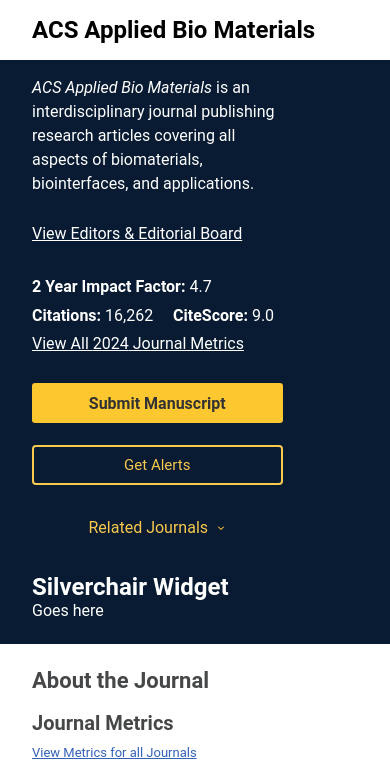
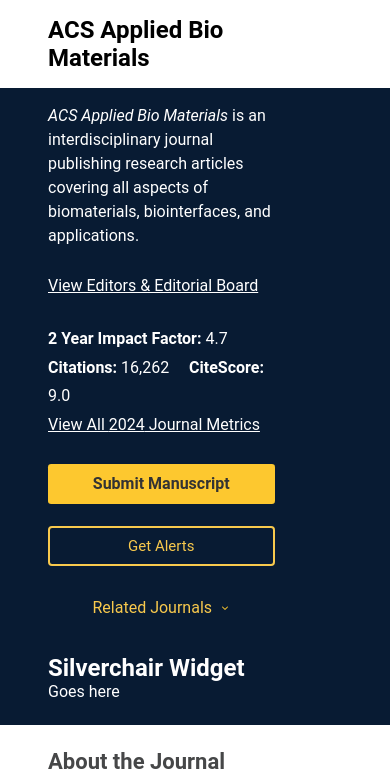
Before and after one commit to alokagase-pbs/silverchair-journal-about, a plain HTML site: page index.html in a window 390 px wide. Shown: the top 781 px of the page. Drawn offline with Linux system fonts and the light colour scheme; no server answers; a web font is replaced by a local one.

Commit message:
Integration of column class

```diff
--- a/index.html
+++ b/index.html
@@ -16,10 +16,13 @@
     <main>
         <section id="custom-page-silverchair" class="custom-page-silverchair">
             <div class="sc-header sc-header__wrapper" id="sc-header-wrapper" aria-labelledby="sc-header-title">
+                <div class="sc-custom-wrapper-header column">
                     <h1 class="sc-header__title" id="sc-header__title" aria-live="polite"></h1>
+                </div>
             </div>
 
             <section class="sc-mdw" id="sc-mdw" aria-label="Article metadata">
+                <div class="sc-custom-wrapper-mdw column">
                     <div class="sc-mdw__left" id="sc-mdw__left" aria-label="Metadata details">
                         <section class="sc-mdw__blurb" id="sc-mdw__blurb" aria-label="Journal blurb">
                             <p class="sc-mdw__blurb-value" id="sc-mdw__blurb-value" aria-live="polite"></p>
@@ -62,7 +65,6 @@
                                 </span>
                                 &nbsp;&nbsp;&nbsp;
 
-
                                 <strong class="sc-metrics__cites-label" id="sc-metrics__cites-label">
                                     Citations:
                                 </strong>
@@ -78,8 +80,6 @@
                                 </span>
                             </p>
 
-
-
                             <p class="sc-metrics__line sc-editors__line">
                                 <a href="/journal-metrics" class="sc-editors__link">
                                     View All
@@ -90,16 +90,12 @@
                         </section>
 
                         <div class="sc-cta" aria-label="Actions">
-                        <a class="sc-cta__submit-wrap" href="https://publish.acs.org/" target="_blank" rel="noopener">
+                            <a class="sc-cta__submit-wrap" href="https://publish.acs.org/" target="_blank"
+                                rel="noopener">
                                 <button class="sc-cta__submit" type="button" aria-label="Submit manuscript">
                                     Submit Manuscript
                                 </button>
                             </a>
-
-
-
-
-
 
                             <a rel="noopener" class="sc-cta__alert-wrap" href="https://preferences.acs.org/"
                                 target="_blank">
@@ -108,8 +104,6 @@
                                     Get Alerts
                                 </button>
                             </a>
-
-
 
                             <div id="sc-reljournals" class="sc-reljournals" aria-label="Related journals">
                                 <div class="sc-custom-select" id="sc-custom-select" aria-expanded="false"
@@ -141,16 +135,19 @@
                             <p>Goes here</p>
                         </section>
                     </div>
+                </div>
             </section>
 
             <main class="sc-foot" id="sc-foot" role="main" tabindex="-1" aria-labelledby="sc-foot__about-title">
+                <div class="column sc-custom-wrapper-footer">
                     <header class="sc-foot__header" aria-labelledby="sc-foot__about-title">
                         <h1 class="sc-foot__title" id="sc-foot__title">About the Journal</h1>
                     </header>
 
                     <div class="sc-metrics__header" aria-labelledby="sc-metrics__title">
                         <h4 class="sc-metrics__title" id="sc-metrics__title">Journal Metrics</h4>
-                    <a href="/journal-metrics" class="sc-foot-link sc-foot-view-all-link sc-foot-mobile-dimension">View
+                        <a href="/journal-metrics"
+                            class="sc-foot-link sc-foot-view-all-link sc-foot-mobile-dimension">View
                             Metrics for all Journals</a>
                     </div>
 
@@ -169,9 +166,11 @@
                             </div>
 
                             <div class="sc-metrics__item">
-                            <div class="sc-metrics__value sc-metrics__value--five-if" id="sc-metrics__value--five-if"
-                                aria-live="polite" aria-labelledby="sc-metrics__label--five-if"></div>
-                            <div class="sc-metrics__label" id="sc-metrics__label--five-if">5-Year Impact Factor</div>
+                                <div class="sc-metrics__value sc-metrics__value--five-if"
+                                    id="sc-metrics__value--five-if" aria-live="polite"
+                                    aria-labelledby="sc-metrics__label--five-if"></div>
+                                <div class="sc-metrics__label" id="sc-metrics__label--five-if">5-Year Impact Factor
+                                </div>
                             </div>
 
                             <div class="sc-metrics__item">
@@ -192,7 +191,8 @@
                                 <div class="sc-metrics__value sc-metrics__value--days-first"
                                     id="sc-metrics__value--days-first" aria-live="polite"
                                     aria-labelledby="sc-metrics__label--days-first"></div>
-                            <div class="sc-metrics__label" id="sc-metrics__label--days-first">Days to First Peer Review
+                                <div class="sc-metrics__label" id="sc-metrics__label--days-first">Days to First Peer
+                                    Review
                                     Decision*</div>
                             </div>
 
@@ -207,7 +207,8 @@
                                 <div class="sc-metrics__value sc-metrics__value--days-asap"
                                     id="sc-metrics__value--days-asap" aria-live="polite"
                                     aria-labelledby="sc-metrics__label--days-asap"></div>
-                            <div class="sc-metrics__label" id="sc-metrics__label--days-asap">Days from Accept to ASAP*
+                                <div class="sc-metrics__label" id="sc-metrics__label--days-asap">Days from Accept to
+                                    ASAP*
                                 </div>
                             </div>
                         </div>
@@ -232,24 +233,29 @@
                                 <h4 class="sc-aim__included-title">Examples of topics that are in-scope:</h4>
                                 <ul class="sc-aim__included-list">
                                     <li>Lorem Ipsum is simply dummy text of the printing and typesetting industry.
-                                    Lorem Ipsum has been the industry's standard dummy text ever since the 1500s.</li>
+                                        Lorem Ipsum has been the industry's standard dummy text ever since the 1500s.
+                                    </li>
                                     <li>It is a long established fact that a reader will be distracted by the readable
                                         content of a page when looking at its layout.</li>
                                     <li>Lorem Ipsum is simply dummy text of the printing and typesetting industry.
-                                    Lorem Ipsum has been the industry's standard dummy text ever since the 1500s.</li>
+                                        Lorem Ipsum has been the industry's standard dummy text ever since the 1500s.
+                                    </li>
                                     <li>It is a long established fact that a reader will be distracted by the readable
                                         content of a page when looking at its layout.</li>
                                 </ul>
 
-                            <h4 class="sc-aim__excluded-title" id="sc-aim__excluded-title">Examples of topics that are
+                                <h4 class="sc-aim__excluded-title" id="sc-aim__excluded-title">Examples of topics that
+                                    are
                                     NOT in-scope:</h4>
                                 <ul class="sc-aim__excluded-list" aria-labelledby="sc-aim__excluded-title">
                                     <li>Lorem Ipsum is simply dummy text of the printing and typesetting industry.
-                                    Lorem Ipsum has been the industry's standard dummy text ever since the 1500s.</li>
+                                        Lorem Ipsum has been the industry's standard dummy text ever since the 1500s.
+                                    </li>
                                     <li>It is a long established fact that a reader will be distracted by the readable
                                         content of a page when looking at its layout.</li>
                                     <li>Lorem Ipsum is simply dummy text of the printing and typesetting industry.
-                                    Lorem Ipsum has been the industry's standard dummy text ever since the 1500s.</li>
+                                        Lorem Ipsum has been the industry's standard dummy text ever since the 1500s.
+                                    </li>
                                     <li>It is a long established fact that a reader will be distracted by the readable
                                         content of a page when looking at its layout.</li>
                                 </ul>
@@ -268,9 +274,11 @@
                                 <div class="sc-editor__people">
                                     <div id="sc-editor-foot__editorInChief-container" class="sc-editor__section"
                                         aria-labelledby="sc-editor__eic-title">
-                                    <h3 id="sc-editor__eic-title" class="sc-editor__section-title">Editor-in-Chief</h3>
+                                        <h3 id="sc-editor__eic-title" class="sc-editor__section-title">Editor-in-Chief
+                                        </h3>
                                         <div class="sc-editor__person">
-                                        <img id="sc-editor__avatar__editorInChiefProfileIcon" class="sc-editor__avatar"
+                                            <img id="sc-editor__avatar__editorInChiefProfileIcon"
+                                                class="sc-editor__avatar"
                                                 aria-labelledby="sc-editor__editorInChief-name" alt="Profile" />
                                             <div class="sc-editor__details">
                                                 <a id="sideSectionEditorName" href="#"
@@ -325,9 +333,11 @@
                             </div>
                         </aside>
                     </div>
+                </div>
             </main>
         </section>
     </main>
     <script src="./script.js"></script>
 </body>
+
 </html>
--- a/style.css
+++ b/style.css
@@ -44,7 +44,7 @@ p {
 
 /* TOP TITLE */
 .sc-header__wrapper {
-    padding: 1rem 8rem 1rem 8rem;
+    padding: 1rem 8rem 1rem 7rem;
     display: flex;
     align-items: center;
     margin: 0 auto;
@@ -54,18 +54,30 @@ p {
 .sc-header__title {
     font-size: var(--font-size-24);
     font-weight: 600;
+    width: 100%;
+}
+
+.sc-custom-wrapper-header{
+    min-width: 100%;
+}
+
+.sc-custom-wrapper-mdw{
+    display: grid;
+    grid-template-columns: 60% 40%;
+    gap: 1rem;
+    align-items: flex-start;
+    min-width: 100%;
+}
+
+.sc-custom-wrapper-footer{
+    min-width: 100%;
 }
 
 .sc-mdw {
     background: var(--main-section-bg-color);
     color: #fff;
     margin: 0 auto;
-    padding: 1.5rem 8rem 1.5rem 8rem;
-    display: grid;
-    grid-template-columns: 60% 40%;
-    gap: 1rem;
-    align-items: flex-start;
-    width: 100%;
+    padding: 1.5rem 8rem 1.5rem 7rem;
 }
 
 /* LEFT BOX */
@@ -98,6 +110,8 @@ p {
     margin: 0;
     font-size: var(--font-size-16);
     line-height: 1.8rem;
+    cursor: pointer;
+    max-width: max-content;
 }
 
 .sc-editors__link {
@@ -200,8 +214,8 @@ p {
 }
 
 .sc-foot {
-    padding: 1.5rem 8rem 0 8rem;
     background-color: #ffffff;
+    padding: 1.5rem 8rem 0 7rem;
 }
 
 .sc-foot__title {
@@ -546,6 +560,10 @@ h5 {
 }
 
 @media (max-width: 550px) {
+    .sc-custom-wrapper-mdw{
+        grid-template-columns: 100%;
+    }
+
     .sc-header__wrapper {
         padding: 1rem 4rem 1rem 2rem;
     }
```
Lines whose indentation alone changed are shown as unchanged.
